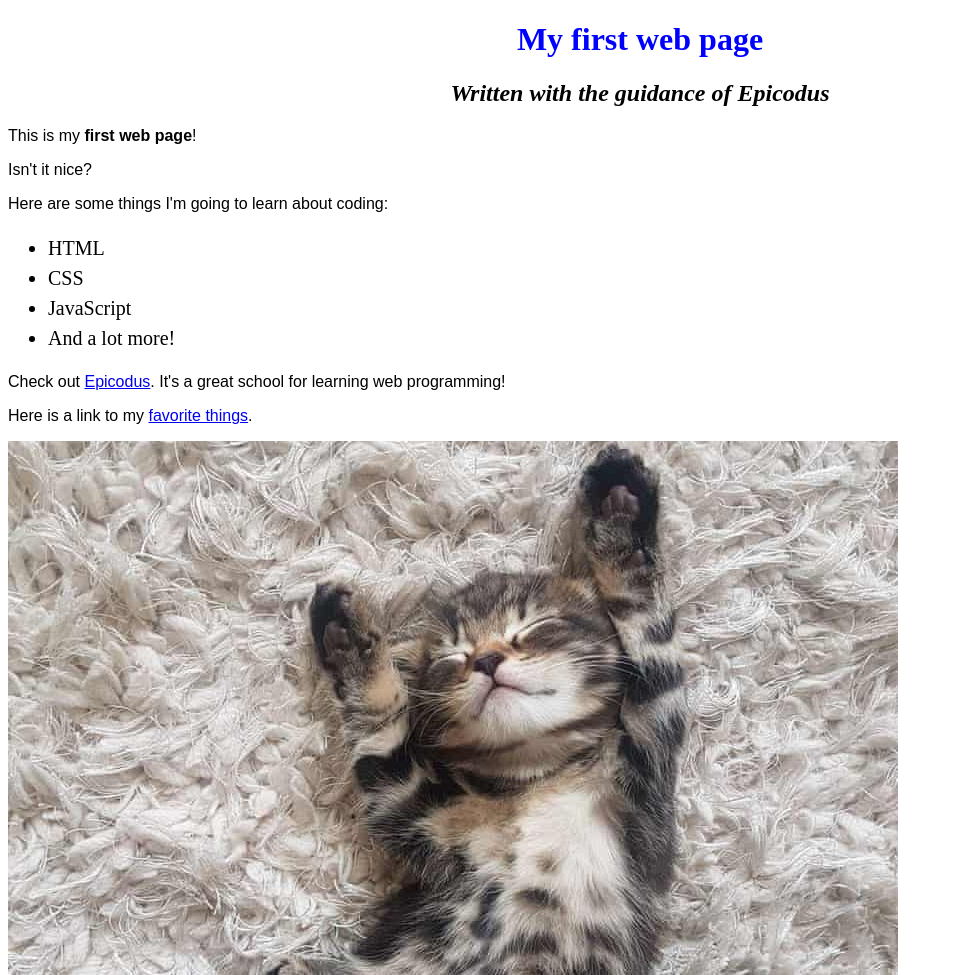
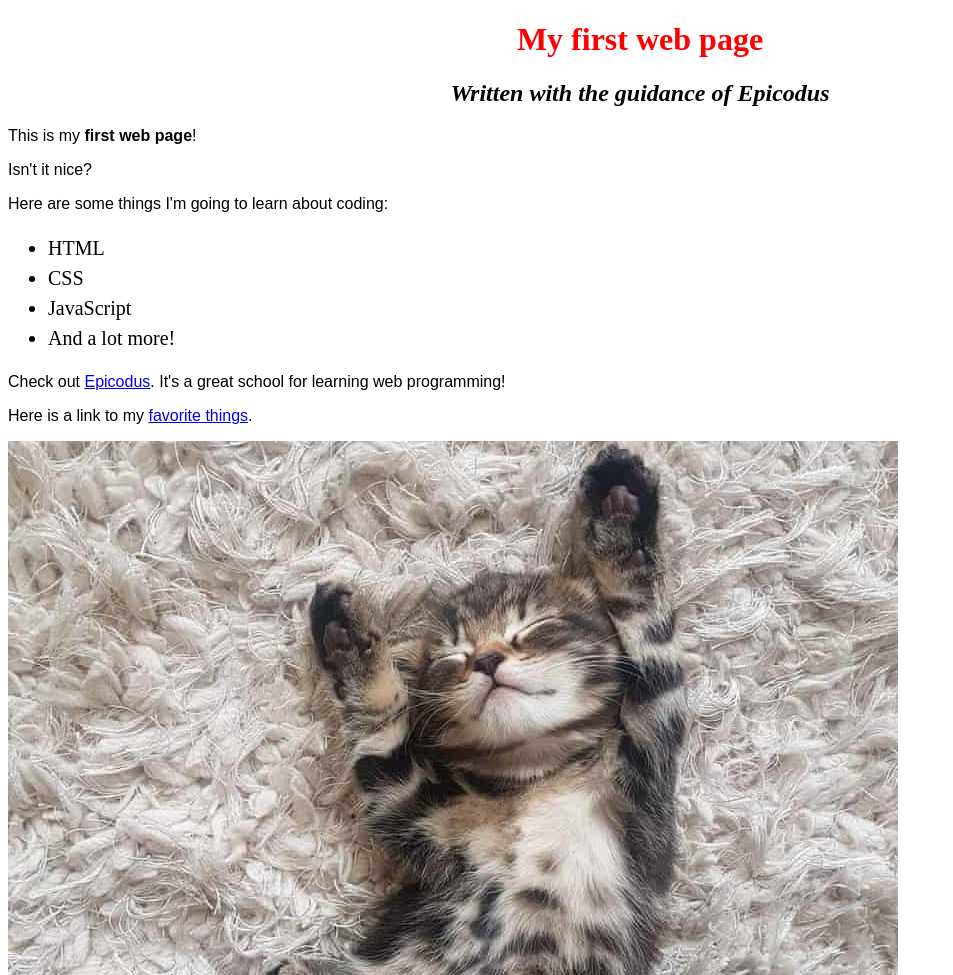
Before and after one commit to kpundt93/my-first-webpage, a plain HTML site: page my-first-webpage.html in a window 1280 px wide. Shown: the whole page, without its empty margins (0-953 px from the left). Drawn offline with Linux system fonts and the light colour scheme.

Commit message:
modify the css for my-first-webpage.html

```diff
--- a/css/styles.css
+++ b/css/styles.css
@@ -1,6 +1,7 @@
 h1 {
-  color: blue;
+  color: red;
   text-align: center;
+  font-weight: bold;
 }
 
 h2 {
```
